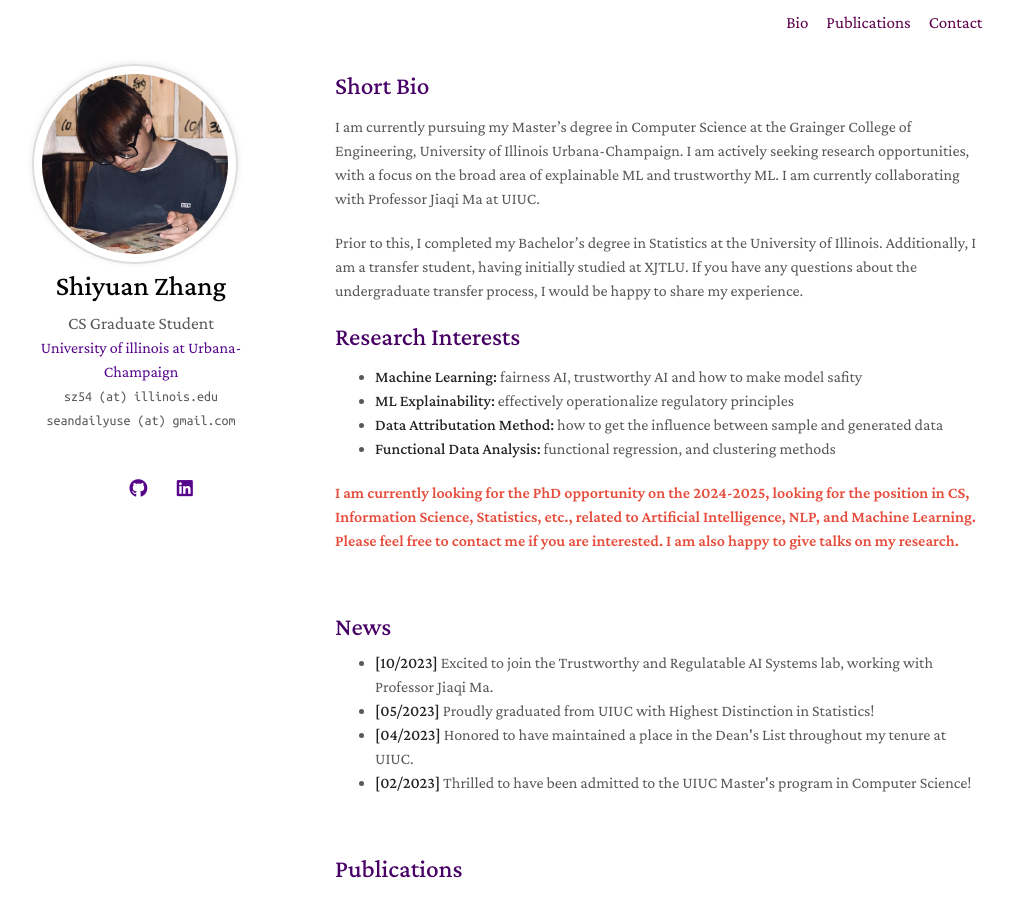
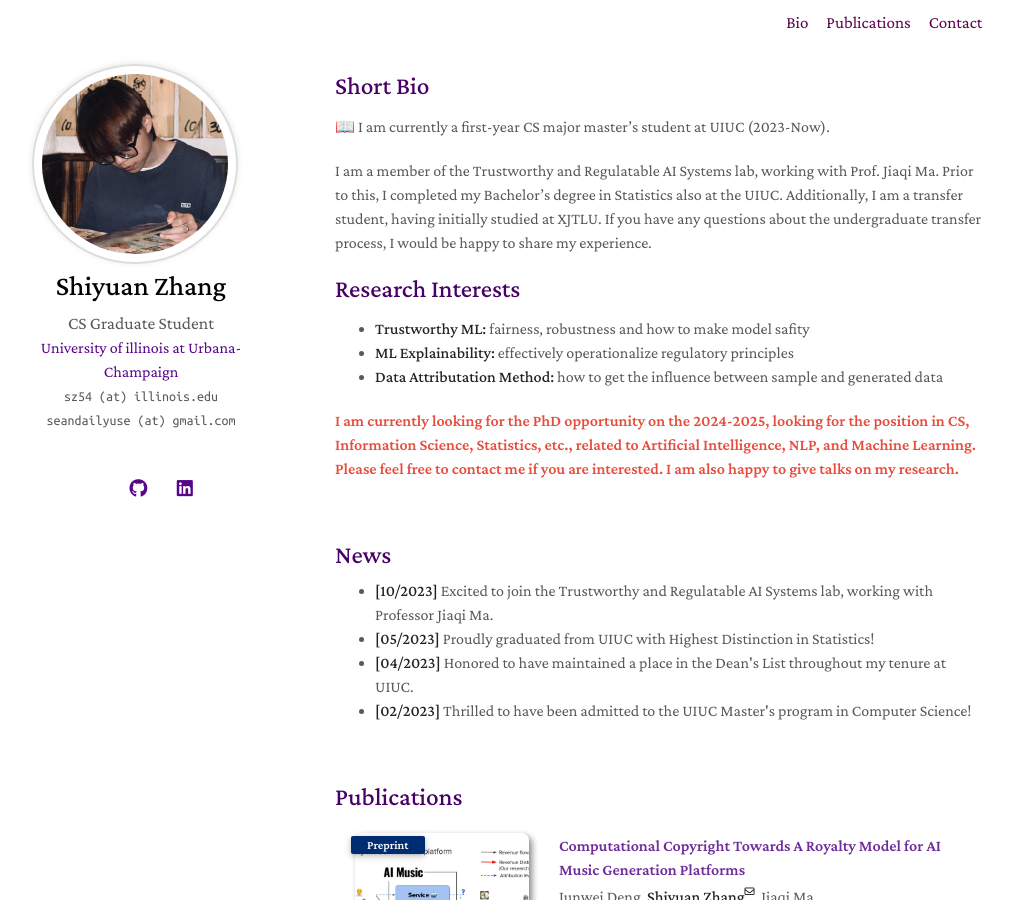
Before and after one commit to SeanZh30/Seanzh30.github.io, a Jekyll site: the page built from index.md, in a window 1280 px wide and 900 px high. Shown: the whole window, without its empty margins (135-1149 px from the left). Built offline with Jekyll 4.4.1, drawn with Linux system fonts in a browser that asks for light colours; a style sheet for code colours, icons or effects is not loaded.

Commit message:
update introduction

```diff
--- a/index.md
+++ b/index.md
@@ -6,18 +6,16 @@
 
 
 ## Short Bio
+📖 I am currently a first-year CS major master’s student at UIUC (2023-Now).
 
-I am currently pursuing my Master's degree in Computer Science at the Grainger College of Engineering, University of Illinois Urbana-Champaign. I am actively seeking research opportunities, with a focus on the broad area of explainable ML and trustworthy ML. I am currently collaborating with Professor Jiaqi Ma at UIUC.
-
-Prior to this, I completed my Bachelor's degree in Statistics at the University of Illinois. Additionally, I am a transfer student, having initially studied at XJTLU. If you have any questions about the undergraduate transfer process, I would be happy to share my experience.
+I am a member of the Trustworthy and Regulatable AI Systems lab, working with Prof. Jiaqi Ma. Prior to this, I completed my Bachelor's degree in Statistics also at the UIUC. Additionally, I am a transfer student, having initially studied at XJTLU. If you have any questions about the undergraduate transfer process, I would be happy to share my experience.
 
 
 ## Research Interests
 
-- **Machine Learning:** fairness AI, trustworthy AI and how to make model safity
+- **Trustworthy ML:** fairness, robustness and how to make model safity
 - **ML Explainability:**  effectively operationalize regulatory principles
 - **Data Attributation Method:** how to get the influence between sample and generated data
-- **Functional Data Analysis:** functional regression, and clustering methods
 
 <strong style="color:#e74d3c; font-weight:600"><strong style="color:#e74d3c; font-weight:600">I am currently looking for the PhD opportunity on the 2024-2025, looking for the position in CS, Information Science, Statistics, etc., related to Artificial Intelligence, NLP, and Machine Learning. Please feel free to contact me if you are interested. I am also happy to give talks on my research.</strong></strong>
 
```
